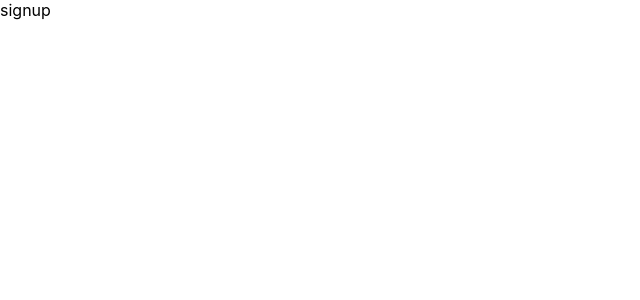
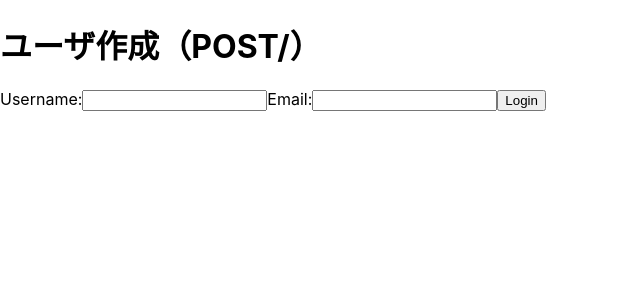
Before and after one commit to MahiroWatanabe/ReverseToDo, a Next.js app in the folder frontend/: page /signup in a window 1280 px wide. Shown: the top 300 px of the page, without its empty margins (0-640 px from the left). Built offline with nearby package versions, Linux system fonts and the light colour scheme.

Commit message:
signupページ＆signup APIリクエスト

```diff
--- a/frontend/components/SignupForm.tsx
+++ b/frontend/components/SignupForm.tsx
@@ -1,9 +1,42 @@
-import React from 'react'
+import React from "react";
+import { useState, FormEvent } from "react";
+import { postUser } from "../utils/userDataRequest";
 
 const SignupForm = () => {
+  const [username, setUsername] = useState("");
+  const [email, setEmail] = useState("");
+
+  const handleSubmit = (e: FormEvent<HTMLFormElement>, url: string) => {
+    e.preventDefault();
+    // ログイン処理をここに書く
+    postUser(url, username, email);
+    console.log(`Username: ${username}, Email: ${email}`);
+  };
+
   return (
-    <div>SignupForm</div>
-  )
-}
+    <div>
+      <h1>ユーザ作成（POST/）</h1>
+      <form onSubmit={(e) => handleSubmit(e, "/user")}>
+        <label>
+          Username:
+          <input
+            type="text"
+            value={username}
+            onChange={(e) => setUsername(e.target.value)}
+          />
+        </label>
+        <label>
+          Email:
+          <input
+            type="email"
+            value={email}
+            onChange={(e) => setEmail(e.target.value)}
+          />
+        </label>
+        <button type="submit">Login</button>
+      </form>
+    </div>
+  );
+};
 
-export default SignupForm
+export default SignupForm;
--- a/frontend/pages/signup.tsx
+++ b/frontend/pages/signup.tsx
@@ -1,9 +1,8 @@
-import React from 'react'
+import React from "react";
+import SignupForm from "../components/SignupForm";
 
 const signup = () => {
-  return (
-    <div>signup</div>
-  )
-}
+  return <SignupForm />;
+};
 
-export default signup
+export default signup;
```
